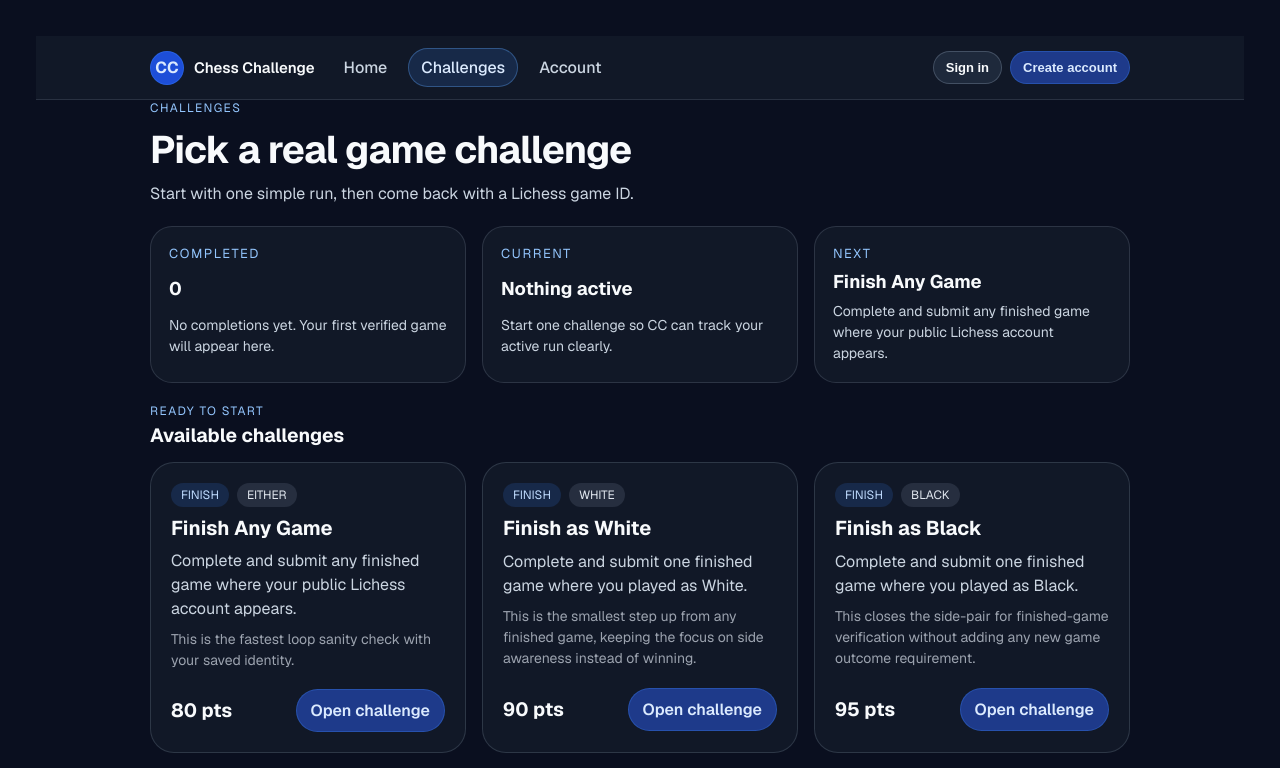
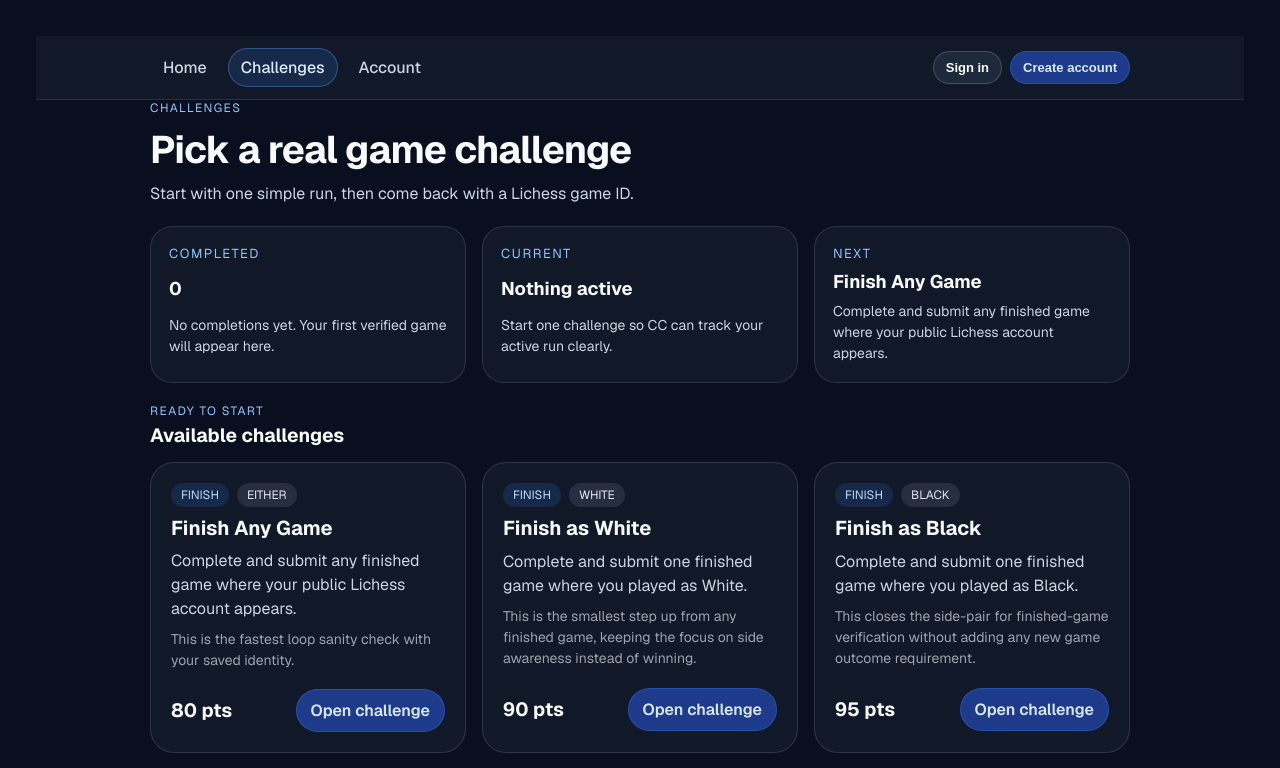
Before and after one commit to andreasnordenadler/cc, a Next.js app: page /challenges in a window 1280 px wide. Shown: the top 768 px of the page. Built offline with nearby package versions, Linux system fonts and the light colour scheme; no server answers.

Commit message:
chore(cc): remove nav branding

```diff
--- a/src/components/site-nav.tsx
+++ b/src/components/site-nav.tsx
@@ -12,11 +12,6 @@ export default function SiteNav({ isSignedIn, active }: SiteNavProps) {
   return (
     <header style={shellStyle}>
       <div style={innerStyle}>
-        <div style={brandStyle}>
-          <span style={brandBadge}>CC</span>
-          <span style={brandName}>Chess Challenge</span>
-        </div>
-
         <nav style={navLinksStyle} aria-label="Primary">
           <Link href="/" style={getNavItemStyle(active === "home")}>Home</Link>
           <Link href="/challenges" style={getNavItemStyle(active === "challenges")}>Challenges</Link>
@@ -60,31 +55,6 @@ const innerStyle = {
   alignItems: "center",
   gap: 16,
   flexWrap: "wrap" as const,
-};
-
-const brandStyle = {
-  display: "inline-flex",
-  alignItems: "center",
-  gap: 10,
-};
-
-const brandBadge = {
-  display: "inline-flex",
-  alignItems: "center",
-  justifyContent: "center",
-  width: 34,
-  height: 34,
-  borderRadius: 999,
-  border: "1px solid rgba(59,130,246,0.35)",
-  background: "#1d4ed8",
-  color: "#dbeafe",
-  fontWeight: 700,
-};
-
-const brandName = {
-  color: "#f8fafc",
-  fontWeight: 600,
-  fontSize: 15,
 };
 
 const navLinksStyle = {
```
